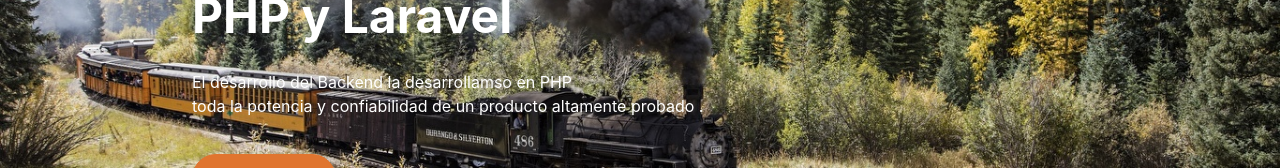
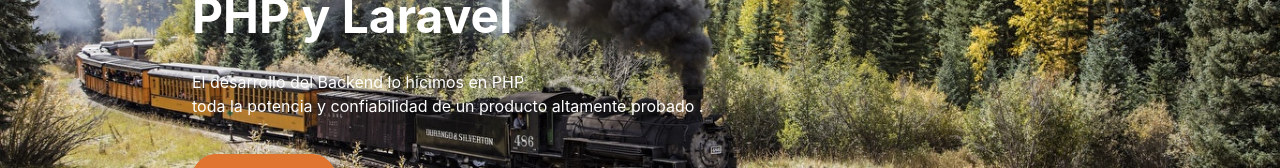
Before and after one commit to Antonio-Barahona/frontpin-2, a React (Create React App) app: page / in a window 1280 px wide. Shown: the part 327-495 px from the top of the page. Built offline with nearby package versions, Linux system fonts and the light colour scheme.

Commit message:
update
corrección de texto

```diff
--- a/src/components/hero/Hero.js
+++ b/src/components/hero/Hero.js
@@ -21,7 +21,7 @@ const Hero = () => {
           <img src={imageSlide2} className='d-block w-100' alt='Second slide' />
           <Carousel.Caption>
             <h3>un BackEnd Poderoso <br></br> PHP y Laravel</h3>
-            <p>El desarrollo del Backend la desarrollamso en PHP <br></br> toda la potencia y confiabilidad de un producto altamente probado .</p>
+            <p>El desarrollo del Backend lo hicimos en PHP <br></br> toda la potencia y confiabilidad de un producto altamente probado .</p>
             <Button variant='primary'>Read More</Button>
           </Carousel.Caption>
         </Carousel.Item>
```
